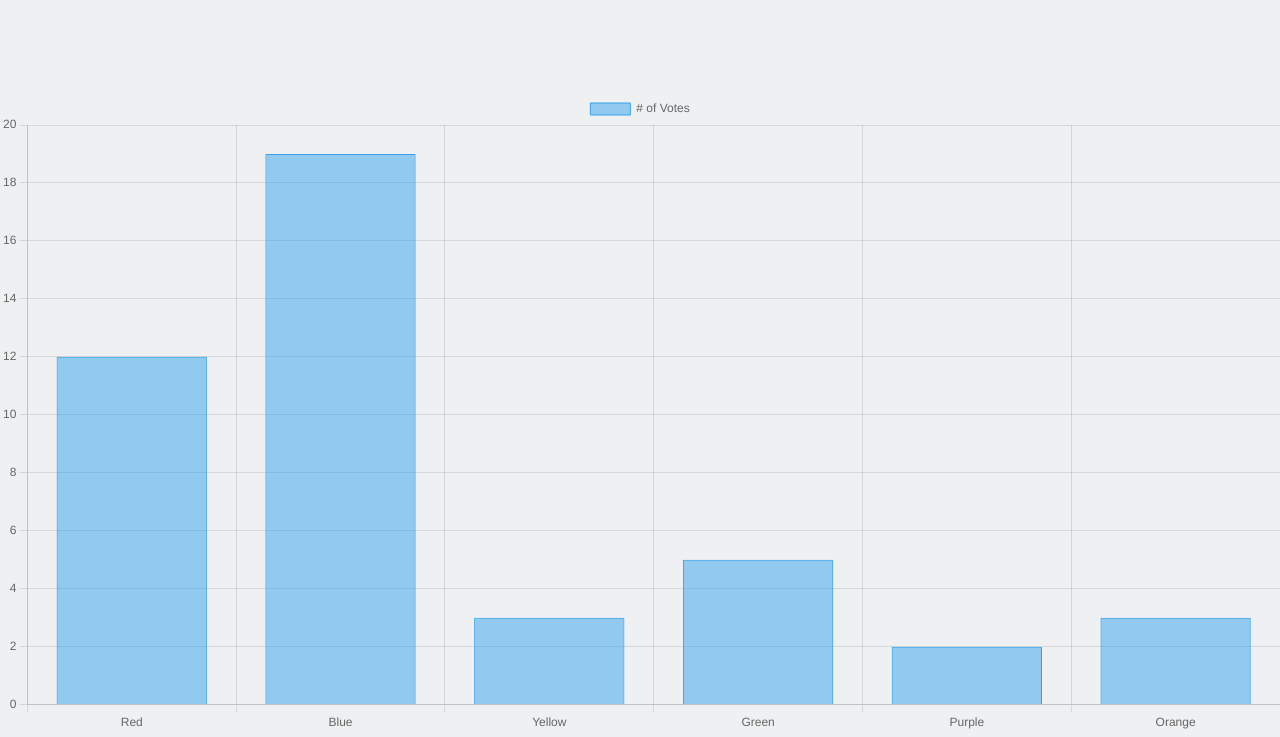
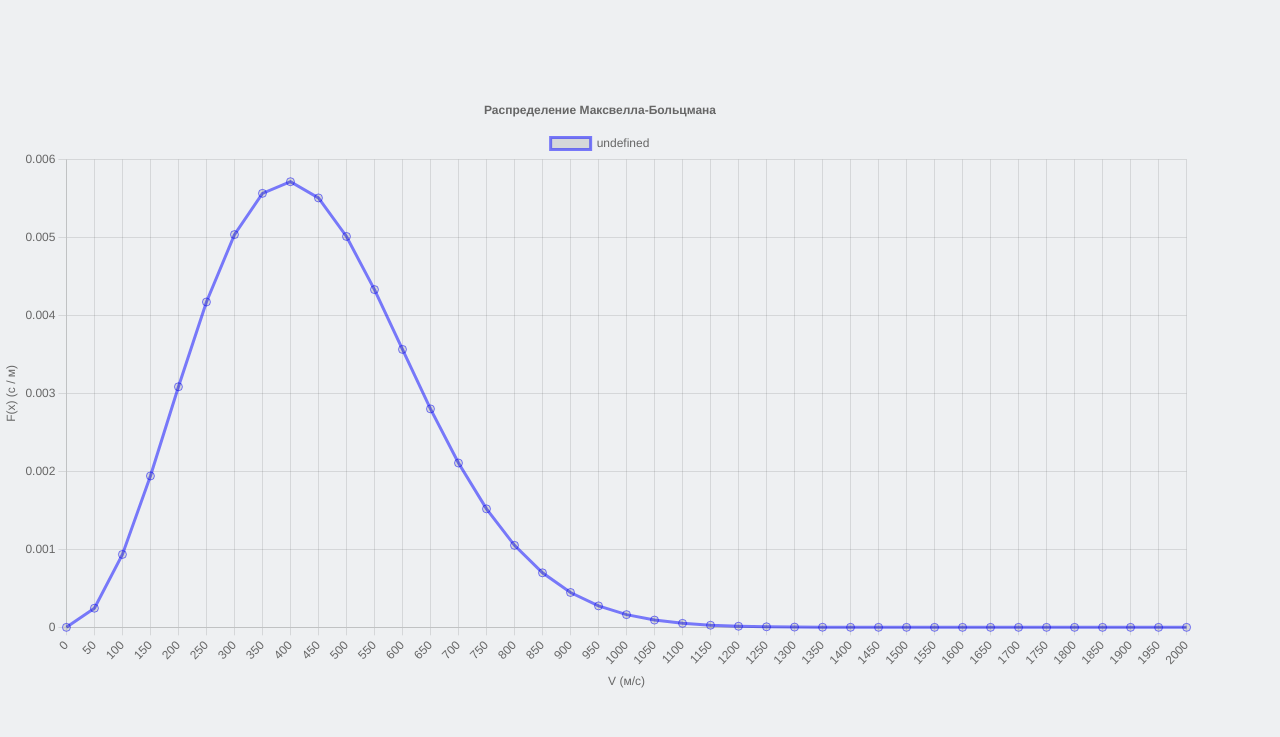
Before and after one commit to lonely43/make-chart, a plain HTML site: page index.html in a window 1280 px wide. Shown: the part 63-800 px from the top of the page. Drawn offline with nearby package versions, Linux system fonts and the light colour scheme.

Commit message:
feat: создание функции

```diff
--- a/src/assets/styles/index/blocks/_chartBlock.scss
+++ b/src/assets/styles/index/blocks/_chartBlock.scss
@@ -1,3 +1,4 @@
 .chart{
-
+   width: 100%;
+   max-width: 1200px;
 }
--- a/src/scripts/main.js
+++ b/src/scripts/main.js
@@ -1,20 +1,60 @@
-const ctx = document.getElementById('myChart');
+var xValues = []
+var yValues = []
 
-new Chart(ctx, {
-  type: 'bar',
+genChart(0, 2000, 50)
+
+new Chart("myChart", {
+	type: "line",
 	data: {
-    labels: ['Red', 'Blue', 'Yellow', 'Green', 'Purple', 'Orange'],
-    datasets: [{
-      label: '# of Votes',
-      data: [12, 19, 3, 5, 2, 3],
-      borderWidth: 1
-    }]
+		labels: xValues,
+		datasets: [
+			{
+				fill: false,
+				pointRadius: 4,
+				borderColor: "rgba(0, 0, 255, 0.5)",
+				data: yValues
+			}
+		]
 	},
 	options: {
+		plugins: {
+			title: {
+				display: true,
+				text: "Распределение Максвелла-Больцмана",
+				fontSize: 16
+			}
+		},
 		scales: {
+			x: {
+				title: {
+					display: true,
+					text: 'V (м/с)' // Подпись для оси X
+				}
+			},
 			y: {
-        beginAtZero: true
+				title: {
+					display: true,
+					text: 'F(x) (с / м)' // Подпись для оси Y
+				},
+            reverse: false
 			}
 		}
 	}
 });
+
+function maksvelsChart(v) {
+	const M = 0.032 // молекулярная масса воздуха в кг/моль
+	const R = 8.314 // универсальная газовая постоянная в Дж/(моль·К)
+	const T = 300 // температура в К
+
+	const coefficient = Math.pow(M / (2 * Math.PI * R * T), 3 / 2)
+	const exponential = Math.exp(-((M * Math.pow(v, 2)) / (2 * R * T)))
+	return 4*Math.PI * coefficient * Math.pow(v, 2) * Math.E * exponential
+}
+
+function genChart(i1, i2, step = 1) {
+	for (let x = i1; x <= i2; x += step) {
+		yValues.push(maksvelsChart(x))
+		xValues.push(x)
+	}
+}
```
Also changed, not shown: src/assets/styles/index/index.css. Lines whose indentation alone changed are shown as unchanged.
